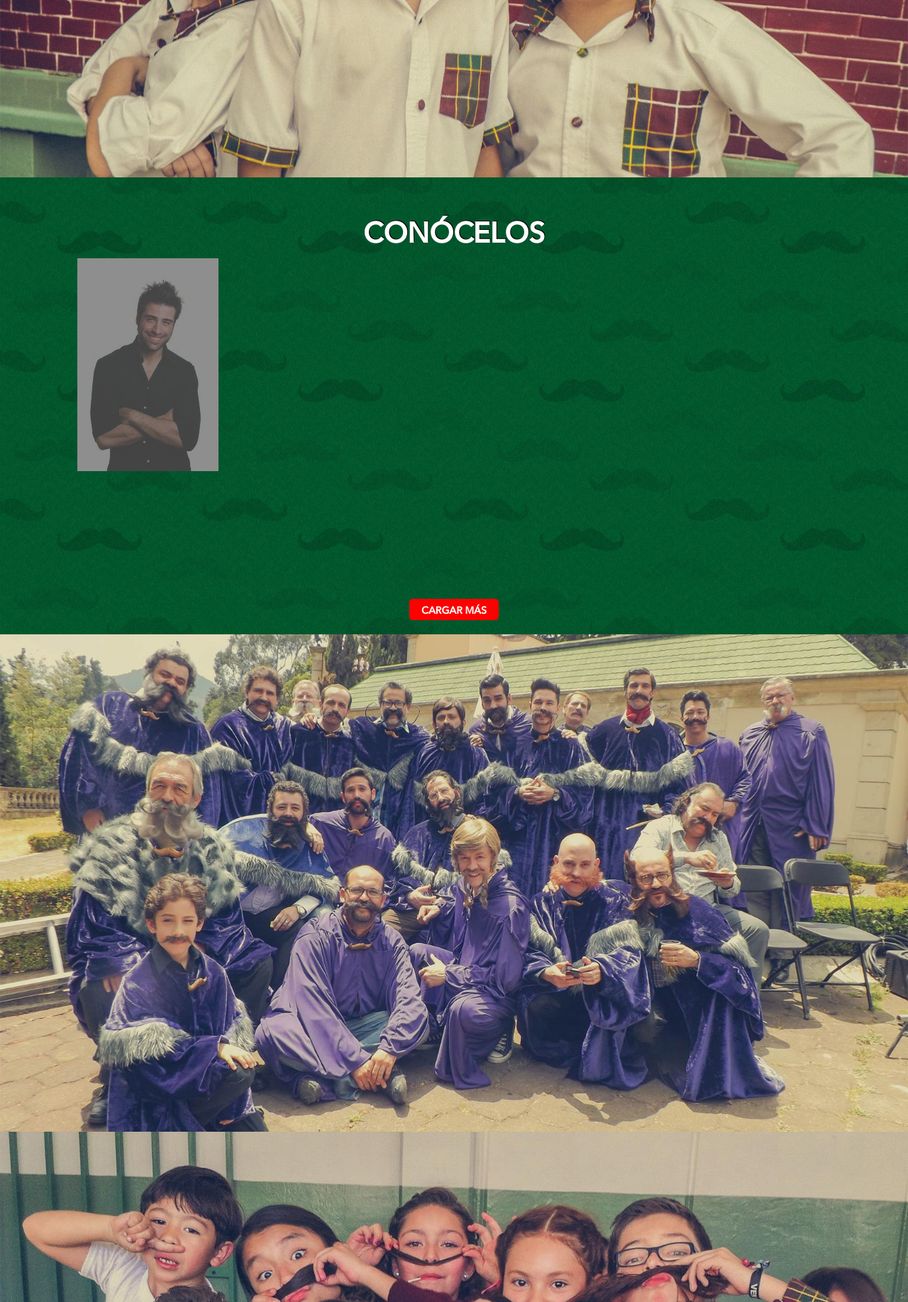
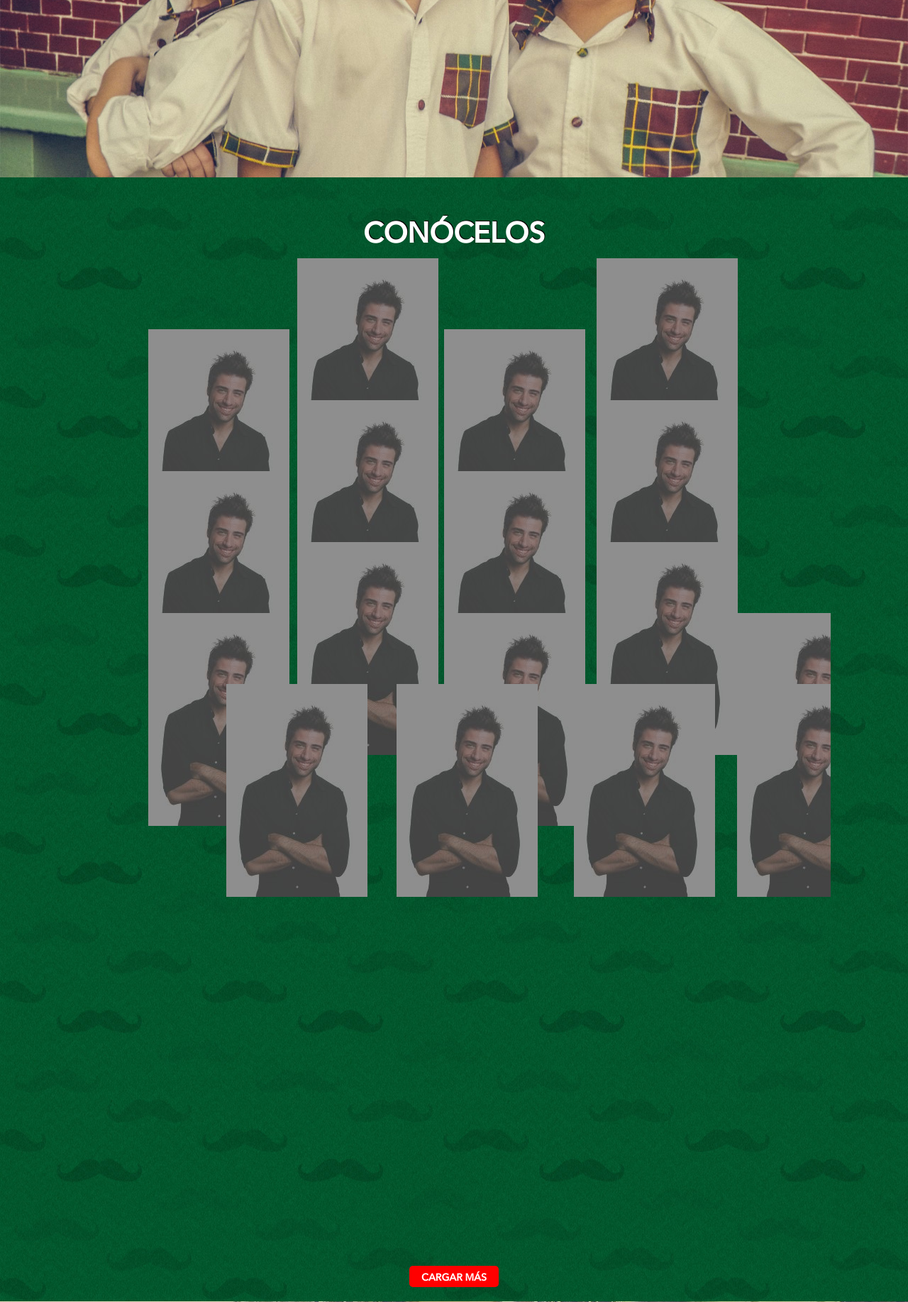
Before and after one commit to linkvilory/www.pormisbigotes.com.mx, a PHP site: page /inicio.html in a window 1280 px wide. Shown: the part 2526-4361 px from the top of the page at 71% size. Run offline with PHP 8.4, Linux system fonts and the light colour scheme; some libraries are stand-ins or nearby versions.

Commit message:
Sección Detrás de los bigotes completa
La sección esta completa pero su adicional no, faltan imágenes por poner

```diff
--- a/inicio.html
+++ b/inicio.html
@@ -112,14 +112,131 @@
 		<div class="row">
 			<div class="col-md-10 col-md-offset-1">
 				<ul id="sceneConocelos" class="sceneConocelos">
+				<!-- Primera Fila -->
 				  <li class="layer" data-depth="0.10">
-				  	<img class="pEncabezado" src="recursos/images/titulos/1.png"/>
-				  	<img class="personaje " src="recursos/images/personajes/1.jpg"/>
-				  	<img class="personaje sombra pUno" src="recursos/images/personajes/1-sombra.jpg"/>
-				  	<div class="conoceloContainerUno "></div>
+				  	<div class="conoceloContainerUno ">
+				  		<img class="pEncabezado" src="recursos/images/titulos/1.png"/>
+				  		<img class="personaje " src="recursos/images/personajes/1.jpg"/>
+				  		<img class="personaje sombra pUno" src="recursos/images/personajes/1-sombra.jpg"/>
+				  	</div>
 				  </li>
 				  <li class="layer" data-depth="0.10">
-				  	<div class="conoceloContainerDos "></div>
+				  	<div class="conoceloContainerDos ">
+				  		<img class="pEncabezado" src="recursos/images/titulos/1.png"/>
+				  		<img class="personaje " src="recursos/images/personajes/1.jpg"/>
+				  		<img class="personaje sombra pUno" src="recursos/images/personajes/1-sombra.jpg"/>
+				  	</div>
+				  </li>
+				<!-- Segunda Fila -->
+				<li class="layer" data-depth="0.15">
+				  	<div class="conoceloContainerTres ">
+				  		<img class="pEncabezado" src="recursos/images/titulos/1.png"/>
+				  		<img class="personaje " src="recursos/images/personajes/1.jpg"/>
+				  		<img class="personaje sombra pUno" src="recursos/images/personajes/1-sombra.jpg"/>
+				  	</div>
+				  </li>
+				  <li class="layer" data-depth="0.15">
+				  	<div class="conoceloContainerCuatro ">
+				  		<img class="pEncabezado" src="recursos/images/titulos/1.png"/>
+				  		<img class="personaje " src="recursos/images/personajes/1.jpg"/>
+				  		<img class="personaje sombra pUno" src="recursos/images/personajes/1-sombra.jpg"/>
+				  	</div>
+				  </li>
+				  <!-- Tercera Fila -->
+				<li class="layer" data-depth="0.2">
+				  	<div class="conoceloContainerCinco ">
+				  		<img class="pEncabezado" src="recursos/images/titulos/1.png"/>
+				  		<img class="personaje " src="recursos/images/personajes/1.jpg"/>
+				  		<img class="personaje sombra pUno" src="recursos/images/personajes/1-sombra.jpg"/>
+				  	</div>
+				  </li>
+				  <li class="layer" data-depth="0.2">
+				  	<div class="conoceloContainerSeis ">
+				  		<img class="pEncabezado" src="recursos/images/titulos/1.png"/>
+				  		<img class="personaje " src="recursos/images/personajes/1.jpg"/>
+				  		<img class="personaje sombra pUno" src="recursos/images/personajes/1-sombra.jpg"/>
+				  	</div>
+				  </li>
+				 <!-- Cuarta Fila -->
+				<li class="layer" data-depth="0.25">
+				  	<div class="conoceloContainerSiete ">
+				  		<img class="pEncabezado" src="recursos/images/titulos/1.png"/>
+				  		<img class="personaje " src="recursos/images/personajes/1.jpg"/>
+				  		<img class="personaje sombra pUno" src="recursos/images/personajes/1-sombra.jpg"/>
+				  	</div>
+				  </li>
+				  <li class="layer" data-depth="0.25">
+				  	<div class="conoceloContainerOcho ">
+				  		<img class="pEncabezado" src="recursos/images/titulos/1.png"/>
+				  		<img class="personaje " src="recursos/images/personajes/1.jpg"/>
+				  		<img class="personaje sombra pUno" src="recursos/images/personajes/1-sombra.jpg"/>
+				  	</div>
+				  </li>
+				  <!-- Quinta Fila -->
+				<li class="layer" data-depth="0.3">
+				  	<div class="conoceloContainerNueve ">
+				  		<img class="pEncabezado" src="recursos/images/titulos/1.png"/>
+				  		<img class="personaje " src="recursos/images/personajes/1.jpg"/>
+				  		<img class="personaje sombra pUno" src="recursos/images/personajes/1-sombra.jpg"/>
+				  	</div>
+				  </li>
+				  <li class="layer" data-depth="0.3">
+				  	<div class="conoceloContainerDiez ">
+				  		<img class="pEncabezado" src="recursos/images/titulos/1.png"/>
+				  		<img class="personaje " src="recursos/images/personajes/1.jpg"/>
+				  		<img class="personaje sombra pUno" src="recursos/images/personajes/1-sombra.jpg"/>
+				  	</div>
+				  </li>
+				   <!-- Quinta Fila -->
+				<li class="layer" data-depth="0.32">
+				  	<div class="conoceloContainerOnce ">
+				  		<img class="pEncabezado" src="recursos/images/titulos/1.png"/>
+				  		<img class="personaje " src="recursos/images/personajes/1.jpg"/>
+				  		<img class="personaje sombra pUno" src="recursos/images/personajes/1-sombra.jpg"/>
+				  	</div>
+				  </li>
+				  <li class="layer" data-depth="0.4">
+				  	<div class="conoceloContainerDoce ">
+				  		<img class="pEncabezado" src="recursos/images/titulos/1.png"/>
+				  		<img class="personaje " src="recursos/images/personajes/1.jpg"/>
+				  		<img class="personaje sombra pUno" src="recursos/images/personajes/1-sombra.jpg"/>
+				  	</div>
+				  </li>
+				  <li class="layer" data-depth="0.35">
+				  	<div class="conoceloContainerTrece ">
+				  		<img class="pEncabezado" src="recursos/images/titulos/1.png"/>
+				  		<img class="personaje " src="recursos/images/personajes/1.jpg"/>
+				  		<img class="personaje sombra pUno" src="recursos/images/personajes/1-sombra.jpg"/>
+				  	</div>
+				  </li>
+				  <!-- Sexta Fila -->
+				<li class="layer" data-depth="0.41">
+				  	<div class="conoceloContainerCatorce ">
+				  		<img class="pEncabezado" src="recursos/images/titulos/1.png"/>
+				  		<img class="personaje " src="recursos/images/personajes/1.jpg"/>
+				  		<img class="personaje sombra pUno" src="recursos/images/personajes/1-sombra.jpg"/>
+				  	</div>
+				  </li>
+				  <li class="layer" data-depth="0.43">
+				  	<div class="conoceloContainerQuince ">
+				  		<img class="pEncabezado" src="recursos/images/titulos/1.png"/>
+				  		<img class="personaje " src="recursos/images/personajes/1.jpg"/>
+				  		<img class="personaje sombra pUno" src="recursos/images/personajes/1-sombra.jpg"/>
+				  	</div>
+				  </li>
+				  <li class="layer" data-depth="0.46">
+				  	<div class="conoceloContainerDiezyseis ">
+				  		<img class="pEncabezado" src="recursos/images/titulos/1.png"/>
+				  		<img class="personaje " src="recursos/images/personajes/1.jpg"/>
+				  		<img class="personaje sombra pUno" src="recursos/images/personajes/1-sombra.jpg"/>
+				  	</div>
+				  </li>
+				  <li class="layer" data-depth="0.49">
+				  	<div class="conoceloContainerDiezysiete ">
+				  		<img class="pEncabezado" src="recursos/images/titulos/1.png"/>
+				  		<img class="personaje " src="recursos/images/personajes/1.jpg"/>
+				  		<img class="personaje sombra pUno" src="recursos/images/personajes/1-sombra.jpg"/>
+				  	</div>
 				  </li>
 				</ul>
 			</div>
@@ -193,15 +310,15 @@
 
 			<div class="col-md-12">
 
-				<div class="bloqueImagen col-md-4">
-					<img class="img-responsive img90 imgGalCuatro" src="recursos/images/galeria/2.jpg"/>
-					<img class="img-responsive img70 imgGalCinco" src="recursos/images/galeria/3.jpg"/>
-					<img class="img-responsive img90 imgGalSeis" src="recursos/images/galeria/5.jpg"/>
+				<div class="bloqueImagen col-md-5">
+					<img class="img-responsive img80 imgGalCuatro" src="recursos/images/galeria/5.jpg"/>
+					<img class="img-responsive img70 imgGalCinco" src="recursos/images/galeria/6.jpg"/>
+					<img class="img-responsive img80 imgGalSeis" src="recursos/images/galeria/8.jpg"/>
 				</div>
 
-				<div class="bloqueImagen col-md-8">
-					<img class="img-responsive img100 imgGalSiete" src="recursos/images/galeria/1.jpg"/>
-					<img class="img-responsive img90 imgGalOcho" src="recursos/images/galeria/4.jpg"/>
+				<div class="bloqueImagen col-md-7">
+					<img class="img-responsive img100 imgGalSiete" src="recursos/images/galeria/4.jpg"/>
+					<img class="img-responsive img90 imgGalOcho" src="recursos/images/galeria/7.jpg"/>
 				</div>
 
 			</div>
--- a/recursos/css/main.css
+++ b/recursos/css/main.css
@@ -582,13 +582,15 @@ section {
 }
 
 .sceneConocelos {
-  min-height: 460px;
+  min-height: 1400px;
   position: relative;
   overflow: hidden;
 }
 
 .sceneConocelos .layer {
   position: absolute;
+  width:199px;
+  height: 300px;
 }
 .sceneConocelos .layer div {
   -webkit-transform: translate3d(0,0,0);
@@ -604,7 +606,9 @@ section {
 
 .layer .pEncabezado{
   display: none;
-  margin: 5px 20px;
+  margin: 0px 28px;
+    position: absolute;
+    z-index: 3;
 }
 .layer .personaje{
   position: absolute;;
@@ -614,7 +618,174 @@ section {
   position: absolute;;
   z-index: 2;
 }
-
+.conoceloContainerUno {
+  -webkit-transform-origin: 50% 90%;
+  -moz-transform-origin: 50% 90%;
+  transform-origin: 50% 90%;
+  height: 300px;
+  width: 199px;
+  position: absolute;
+  margin-left: 310px;
+}
+.conoceloContainerDos {
+  -webkit-transform-origin: 50% 90%;
+  -moz-transform-origin: 50% 90%;
+  transform-origin: 50% 90%;
+  height: 300px;
+  width: 199px;
+  position: absolute;
+  margin-left: 732px;
+}
+.conoceloContainerTres {
+  -webkit-transform-origin: 50% 90%;
+  -moz-transform-origin: 50% 90%;
+  transform-origin: 50% 90%;
+  height: 300px;
+  width: 199px;
+  position: absolute;
+  margin-left: 100px;
+  margin-top: 100px;
+}
+.conoceloContainerCuatro {
+  -webkit-transform-origin: 50% 90%;
+  -moz-transform-origin: 50% 90%;
+  transform-origin: 50% 90%;
+  height: 300px;
+  width: 199px;
+  position: absolute;
+  margin-left: 517px;
+  margin-top: 100px;
+}
+.conoceloContainerCinco {
+  -webkit-transform-origin: 50% 90%;
+  -moz-transform-origin: 50% 90%;
+  transform-origin: 50% 90%;
+  height: 300px;
+  width: 199px;
+  position: absolute;
+  margin-left: 310px;
+    margin-top: 200px;
+}
+.conoceloContainerSeis {
+  -webkit-transform-origin: 50% 90%;
+  -moz-transform-origin: 50% 90%;
+  transform-origin: 50% 90%;
+  height: 300px;
+  width: 199px;
+  position: absolute;
+  margin-left: 732px;
+    margin-top: 200px;
+}
+.conoceloContainerSiete {
+  -webkit-transform-origin: 50% 90%;
+  -moz-transform-origin: 50% 90%;
+  transform-origin: 50% 90%;
+  height: 300px;
+  width: 199px;
+  position: absolute;
+  margin-left: 100px;
+  margin-top: 300px;
+}
+.conoceloContainerOcho {
+  -webkit-transform-origin: 50% 90%;
+  -moz-transform-origin: 50% 90%;
+  transform-origin: 50% 90%;
+  height: 300px;
+  width: 199px;
+  position: absolute;
+  margin-left: 517px;
+  margin-top: 300px;
+}
+.conoceloContainerNueve {
+  -webkit-transform-origin: 50% 90%;
+  -moz-transform-origin: 50% 90%;
+  transform-origin: 50% 90%;
+  height: 300px;
+  width: 199px;
+  position: absolute;
+  margin-left: 310px;
+    margin-top: 400px;
+}
+.conoceloContainerDiez {
+  -webkit-transform-origin: 50% 90%;
+  -moz-transform-origin: 50% 90%;
+  transform-origin: 50% 90%;
+  height: 300px;
+  width: 199px;
+  position: absolute;
+  margin-left: 732px;
+    margin-top: 400px;
+}
+.conoceloContainerOnce {
+  -webkit-transform-origin: 50% 90%;
+  -moz-transform-origin: 50% 90%;
+  transform-origin: 50% 90%;
+  height: 300px;
+  width: 199px;
+  position: absolute;
+  margin-left: 100px;
+  margin-top: 500px;
+}
+.conoceloContainerDoce {
+  -webkit-transform-origin: 50% 90%;
+  -moz-transform-origin: 50% 90%;
+  transform-origin: 50% 90%;
+  height: 300px;
+  width: 199px;
+  position: absolute;
+  margin-left: 517px;
+  margin-top: 500px;
+}
+.conoceloContainerTrece {
+  -webkit-transform-origin: 50% 90%;
+  -moz-transform-origin: 50% 90%;
+  transform-origin: 50% 90%;
+  height: 300px;
+  width: 199px;
+  position: absolute;
+  margin-left: 930px;
+  margin-top: 500px;
+}
+.conoceloContainerCatorce {
+  -webkit-transform-origin: 50% 90%;
+  -moz-transform-origin: 50% 90%;
+  transform-origin: 50% 90%;
+  height: 300px;
+  width: 199px;
+  position: absolute;
+  margin-left: 210px;
+    margin-top: 600px;
+}
+.conoceloContainerQuince {
+  -webkit-transform-origin: 50% 90%;
+  -moz-transform-origin: 50% 90%;
+  transform-origin: 50% 90%;
+  height: 300px;
+  width: 199px;
+  position: absolute;
+  margin-left: 450px;
+    margin-top: 600px;
+}
+.conoceloContainerDiezyseis {
+  -webkit-transform-origin: 50% 90%;
+  -moz-transform-origin: 50% 90%;
+  transform-origin: 50% 90%;
+  height: 300px;
+  width: 199px;
+  position: absolute;
+  margin-left: 700px;
+    margin-top: 600px;
+}
+.conoceloContainerDiezysiete {
+  -webkit-transform-origin: 50% 90%;
+  -moz-transform-origin: 50% 90%;
+  transform-origin: 50% 90%;
+  height: 300px;
+  width: 199px;
+  position: absolute;
+  margin-left: 930px;
+    margin-top: 600px;
+}
 .seccionConocelosMore {
   background-image: url("images/bg/verde.jpg");
   background-position: center center;
--- a/recursos/js/main.js
+++ b/recursos/js/main.js
@@ -168,11 +168,11 @@ $(function(){
 		calibrateX: false,
   calibrateY: false,
   invertX: true,
-  invertY: false,
+  invertY: true,
   limitX: false,
   limitY: false,
   scalarX: 40,
-  scalarY: 50,
+  scalarY: 0,
   frictionX: 1,
   frictionY: 1,
   originX: 0.5,
```
Also changed, not shown: recursos/images/galeria/1.jpg, recursos/images/galeria/2.jpg, recursos/images/galeria/3.jpg, recursos/images/galeria/4.jpg, recursos/images/galeria/5.jpg, recursos/images/galeria/6.jpg, recursos/images/galeria/7.jpg (added), recursos/images/galeria/8.jpg (added).
